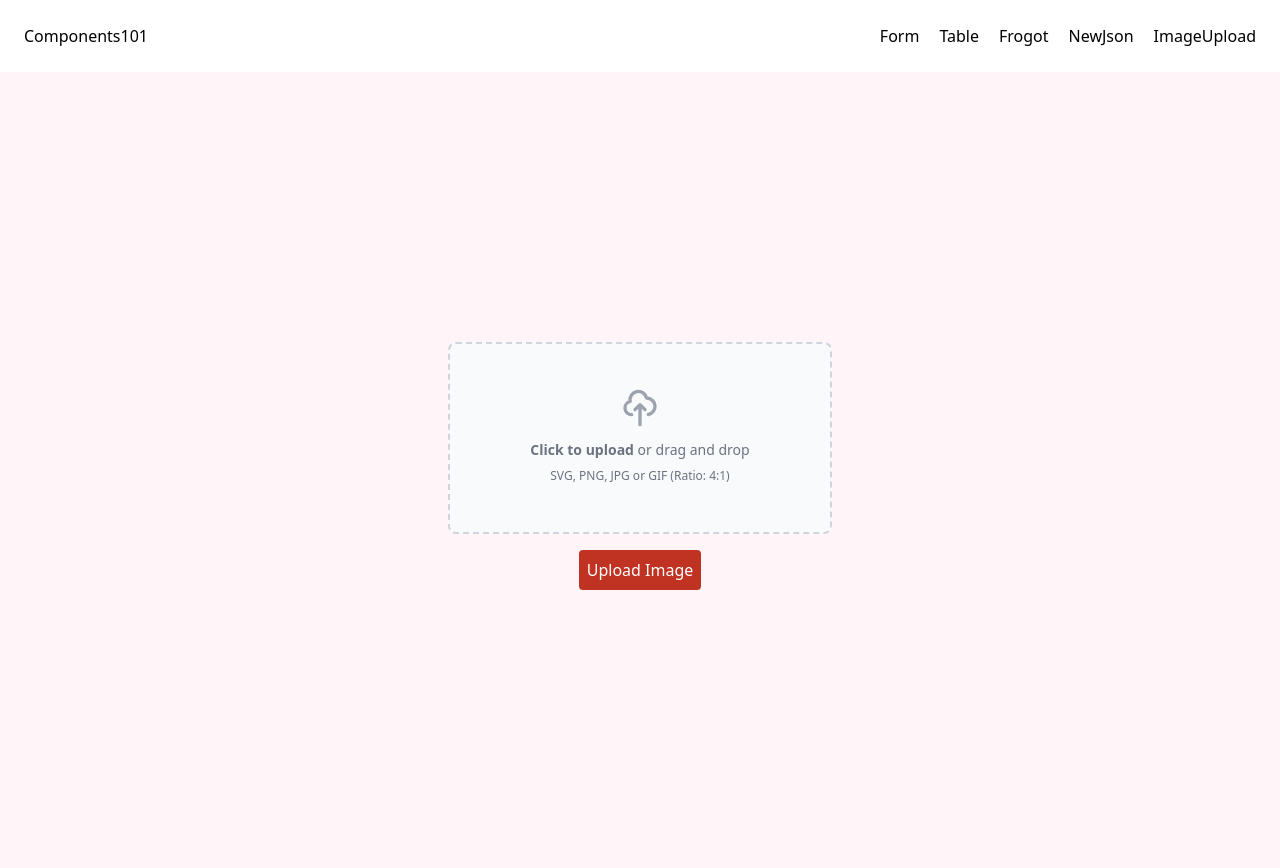
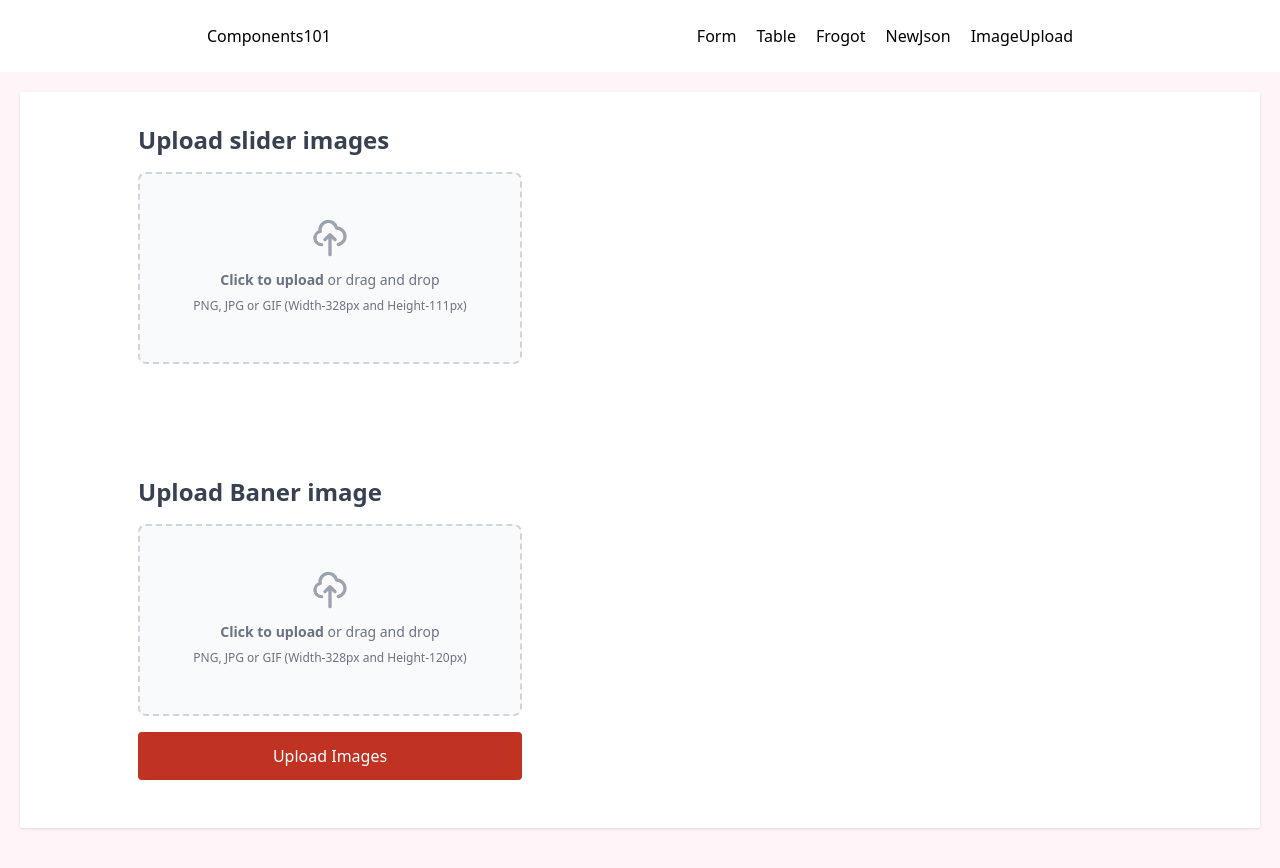
Before and after one commit to tanvirUpol/b2b-form, a React (Vite) app: page /imageUpload in a window 1280 px wide. Shown: the top 868 px of the page. Built offline with nearby package versions, Linux system fonts and the light colour scheme.

Commit message:
customize image upload

```diff
--- a/src/App.jsx
+++ b/src/App.jsx
@@ -24,7 +24,7 @@ function App() {
   return (
       <BrowserRouter>
           <Navbar/>
-          <div className="h-screen bg-[#FFF5F9] flex justify-center items-center">
+          <div className="h-screen bg-[#FFF5F9] flex justify-center items-start mt">
             <Routes>
               <Route
                 path='/'
--- a/src/components/ForgotPassword.jsx
+++ b/src/components/ForgotPassword.jsx
@@ -10,7 +10,7 @@ const ForgotPassword = () => {
     const password = React.useRef({});
     password.current = watch("password", "");
   return (
-    <div>
+    <div className='mt-5' >
         <section className="bg-gray-50">
 
 
--- a/src/components/ImageUpload.jsx
+++ b/src/components/ImageUpload.jsx
@@ -1,17 +1,28 @@
 import { useState,useEffect } from "react";
 
 const ImageUpload = () => {
-    const [images, setImages] = useState([]);
+    // get orginal json from db here for now its empty
+    const [dbJson, setDbJson] = useState([])
+    const [sliderImages, setSliderImages] = useState([]);
+    const [bannerImage, setBannerImage] = useState([]);
 
-    const handleFileChange = async (event) => {
+    const data  ={
+        bannerImage: "https://i.ibb.co/rtmKD8G/bottom-banner.png",
+        sliderImages:  [
+            {id: 1, image: 'https://i.ibb.co/9vCg896/Middle-Slider-1.png'},
+            {id: 2, image: 'https://i.ibb.co/n8Kq6ZF/Middle-Slider-2.png'},
+            {id: 3, image: 'https://i.ibb.co/b3LPTKj/Middle-Slider.png'}
+         ]
+     }
 
+    const handleFileChange = async (event,num) => {
+       console.log(num);
         const image = event.target.files[0]
 
         // event.preventDefault();
 
         const formData = new FormData();
         formData.append('image', image);
-        console.log(image);
 
         try {
             const response = await fetch('https://api.imgbb.com/1/upload?&key=a756674ea8d16896e53242b8f2d31182', {
@@ -24,7 +35,11 @@ const ImageUpload = () => {
 
 
             // Add the image URL to the array of images
-            setImages([...images, data.data.url]);
+            if(num == 1) {
+            setSliderImages([...sliderImages, data.data.url]);
+            }else if(num == 2) {
+                setBannerImage([data.data.url])
+            }
 
 
         } catch (error) {
@@ -33,78 +48,103 @@ const ImageUpload = () => {
     }
 
     const handleDelete = (index) => {
-        const newImages = [...images];
+        const newImages = [...sliderImages];
         newImages.splice(index, 1);
-        setImages(newImages);
+        setSliderImages(newImages);
     };
 
-    useEffect(() => {
-        console.log(images);
-    }, [images]);
+    const handleBannerDelete = (index) => {
+        const newImages = [...bannerImage];
+        newImages.splice(index, 1);
+        setBannerImage(newImages);
+    };
+
 
     const handleSubmit =  (event) => {
         event.preventDefault();
-        const sliderJson = [
+        const customizeImages ={
+           bannerImage:bannerImage[0],
+           sliderImages:  [
             {
                 id: 1,
-                image: images[0] || '',
+                image: sliderImages[0] || '',
             },
             {
                 id: 2,
-                image: images[1] || '',
+                image: sliderImages[1] || '',
             },
             {
                 id: 3,
-                image: images[2] || '',
+                image: sliderImages[2] || '',
             }
-    ];
-          console.log(sliderJson);
+            ]
+        }
+          console.log(customizeImages);
       };
     return (
 
-        <div className="flex flex-col gap-5 justify-center items-center">
+        <div className="grid grid-cols-2 gap-10 gap-y-16 justify-center items-center  m-5 bg-white rounded-sm shadow min-w-[900px] w-[1300px] py-4">
 
-           <div className="images flex justify-center items-center gap-4">
-                {images.map((imageUrl, index) => (
+
+
+            <form className="pl-5 flex justify-center items-center" onSubmit={handleSubmit} >
+                <div>
+                    <h2 className="mb-4 mt-4 text-2xl font-extrabold text-gray-700" >Upload slider images</h2>
+                    <div className="flex items-center justify-center flex-col w-96 mb-8">
+                        <label htmlFor="dropzone-file" className="flex flex-col items-center justify-center w-full h-48 border-2 border-gray-300 border-dashed rounded-lg cursor-pointer bg-gray-50  hover:bg-gray-100">
+                            <div className="flex flex-col items-center justify-center pt-5 pb-6">
+                                <svg aria-hidden="true" className="w-10 h-10 mb-3 text-gray-400" fill="none" stroke="currentColor" viewBox="0 0 24 24" xmlns="http://www.w3.org/2000/svg"><path strokeLinecap="round" strokeLinejoin="round" strokeWidth="2" d="M7 16a4 4 0 01-.88-7.903A5 5 0 1115.9 6L16 6a5 5 0 011 9.9M15 13l-3-3m0 0l-3 3m3-3v12"></path></svg>
+                                <p className="mb-2 text-sm text-gray-500"><span className="font-semibold">Click to upload</span> or drag and drop</p>
+                                <p className="text-xs text-gray-500">PNG, JPG or GIF (Width-328px and Height-111px)</p>
+                            </div>
+                            <input id="dropzone-file" name="sliders" type="file" className="hidden" disabled={sliderImages.length > 2} onChange={(e)=>handleFileChange(e,1)} />
+                        </label>
+{/*
+                        <button className="bg-primaryRed font-medium text-white p-3 w-full rounded mt-4" type="submit">Upload Image</button> */}
+                    </div>
+                </div>
+            </form>
+
+            { sliderImages &&
+           <div className="images flex flex-col  justify-center items-center gap-4">
+                {sliderImages.map((imageUrl, index) => (
                     <div className="relative" key={index}>
                         <img className="w-[328px] h-[111px]" src={imageUrl} alt="Uploaded" />
                         <button className="absolute top-8 right-4 z-10 text-white" type="button" onClick={() => { handleDelete(index); }}>X</button>
                     </div>
                 ))}
-           </div>
+           </div>}
 
-            { images.length < 3 &&
-            <form onSubmit={handleSubmit} >
+
+
+           <form className="pl-5 flex justify-center items-center" onSubmit={handleSubmit} >
+                <div>
+                    <h2 className="mb-4 mt-4 text-2xl font-extrabold text-gray-700" >Upload Baner image</h2>
                     <div className="flex items-center justify-center flex-col w-96 mb-8">
-                    <label htmlFor="dropzone-file" className="flex flex-col items-center justify-center w-full h-48 border-2 border-gray-300 border-dashed rounded-lg cursor-pointer bg-gray-50  hover:bg-gray-100">
+                        <label htmlFor="dropzone-file-2" className="flex flex-col items-center justify-center w-full h-48 border-2 border-gray-300 border-dashed rounded-lg cursor-pointer bg-gray-50  hover:bg-gray-100">
                             <div className="flex flex-col items-center justify-center pt-5 pb-6">
                                 <svg aria-hidden="true" className="w-10 h-10 mb-3 text-gray-400" fill="none" stroke="currentColor" viewBox="0 0 24 24" xmlns="http://www.w3.org/2000/svg"><path strokeLinecap="round" strokeLinejoin="round" strokeWidth="2" d="M7 16a4 4 0 01-.88-7.903A5 5 0 1115.9 6L16 6a5 5 0 011 9.9M15 13l-3-3m0 0l-3 3m3-3v12"></path></svg>
                                 <p className="mb-2 text-sm text-gray-500"><span className="font-semibold">Click to upload</span> or drag and drop</p>
-                            <p className="text-xs text-gray-500">SVG, PNG, JPG or GIF (Ratio: 4:1)</p>
+                                <p className="text-xs text-gray-500">PNG, JPG or GIF (Width-328px and Height-120px)</p>
                             </div>
-                        <input id="dropzone-file" type="file" className="hidden" onChange={(e)=>handleFileChange(e)} />
+                            <input id="dropzone-file-2" name="banner" type="file" className="hidden"  onChange={(e)=>handleFileChange(e,2)} />
                         </label>
 
-                    <button className="bg-primaryRed text-white p-2 rounded mt-4" type="submit">Upload Image</button>
+                        <button className="bg-primaryRed font-medium text-white p-3 w-full rounded mt-4" type="submit">Upload Images</button>
                     </div>
+                </div>
+            </form>
 
-            </form>
-            }
+            { bannerImage &&
+           <div className="images flex flex-col  justify-center items-center gap-4">
+                {bannerImage.map((imageUrl, index) => (
+                    <div className="relative" key={index}>
 
-
-            {/* <form>
-                <div className="flex items-center justify-center w-96">
-                    <label htmlFor="dropzone-file" className="flex flex-col items-center justify-center w-full h-48 border-2 border-gray-300 border-dashed rounded-lg cursor-pointer bg-gray-50  hover:bg-gray-100">
-                        <div className="flex flex-col items-center justify-center pt-5 pb-6">
-                            <svg aria-hidden="true" className="w-10 h-10 mb-3 text-gray-400" fill="none" stroke="currentColor" viewBox="0 0 24 24" xmlns="http://www.w3.org/2000/svg"><path strokeLinecap="round" strokeLinejoin="round" strokeWidth="2" d="M7 16a4 4 0 01-.88-7.903A5 5 0 1115.9 6L16 6a5 5 0 011 9.9M15 13l-3-3m0 0l-3 3m3-3v12"></path></svg>
-                            <p className="mb-2 text-sm text-gray-500"><span className="font-semibold">Click to upload</span> or drag and drop</p>
-                            <p className="text-xs text-gray-500">SVG, PNG, JPG or GIF (Ratio: 4:1)</p>
+                        <img className="w-[328px] h-[120px]" src={imageUrl} alt="Uploaded" />
+                        <button className="absolute top-2 right-5 z-10 text-white" type="button" onClick={() => { handleBannerDelete(index); }}>X</button>
                     </div>
-                        <input id="dropzone-file" type="file" className="hidden" />
-                    </label>
-                </div>
-            </form> */}
-
+                ))}
+           </div>}
         </div>
     )
 }
--- a/src/components/JsonMaker.jsx
+++ b/src/components/JsonMaker.jsx
@@ -220,7 +220,7 @@ const JsonMaker = () => {
 
 
 return (
-<div className="bg-white p-9 shadow text-center" >
+<div className="bg-white p-9 shadow text-center mt-5" >
         <h1 className="text-lg mb-8 font-bold" >Upload Files</h1>
 
         <form onSubmit={handleSubmit} >
--- a/src/components/Navbar.jsx
+++ b/src/components/Navbar.jsx
@@ -4,7 +4,7 @@ const Navbar = () => {
   return (
 
     <header>
-        <div className="flex justify-between items-center p-6">
+        <div className="flex justify-around items-center p-6">
             <Link to="/" >
                 <h1>Components101</h1>
             </Link>
```
Lines whose indentation alone changed are shown as unchanged.
